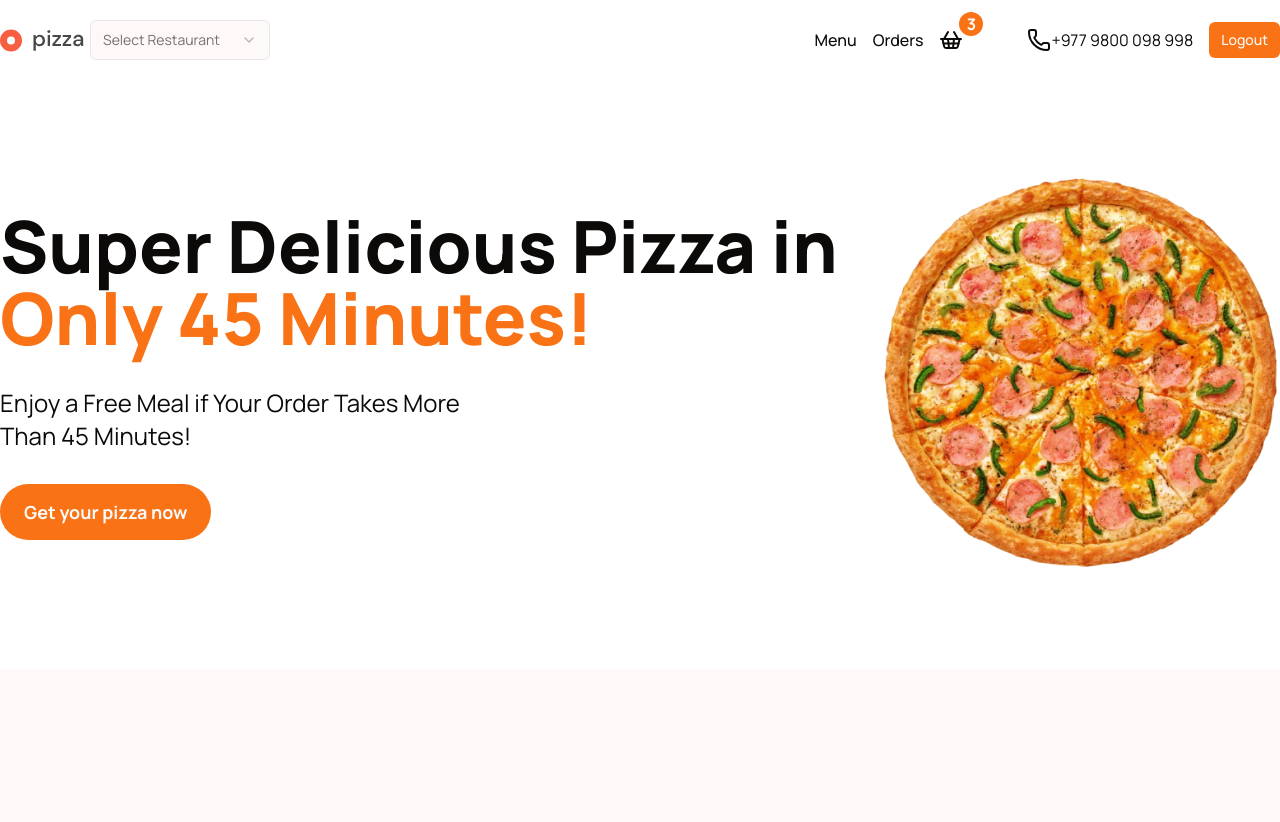
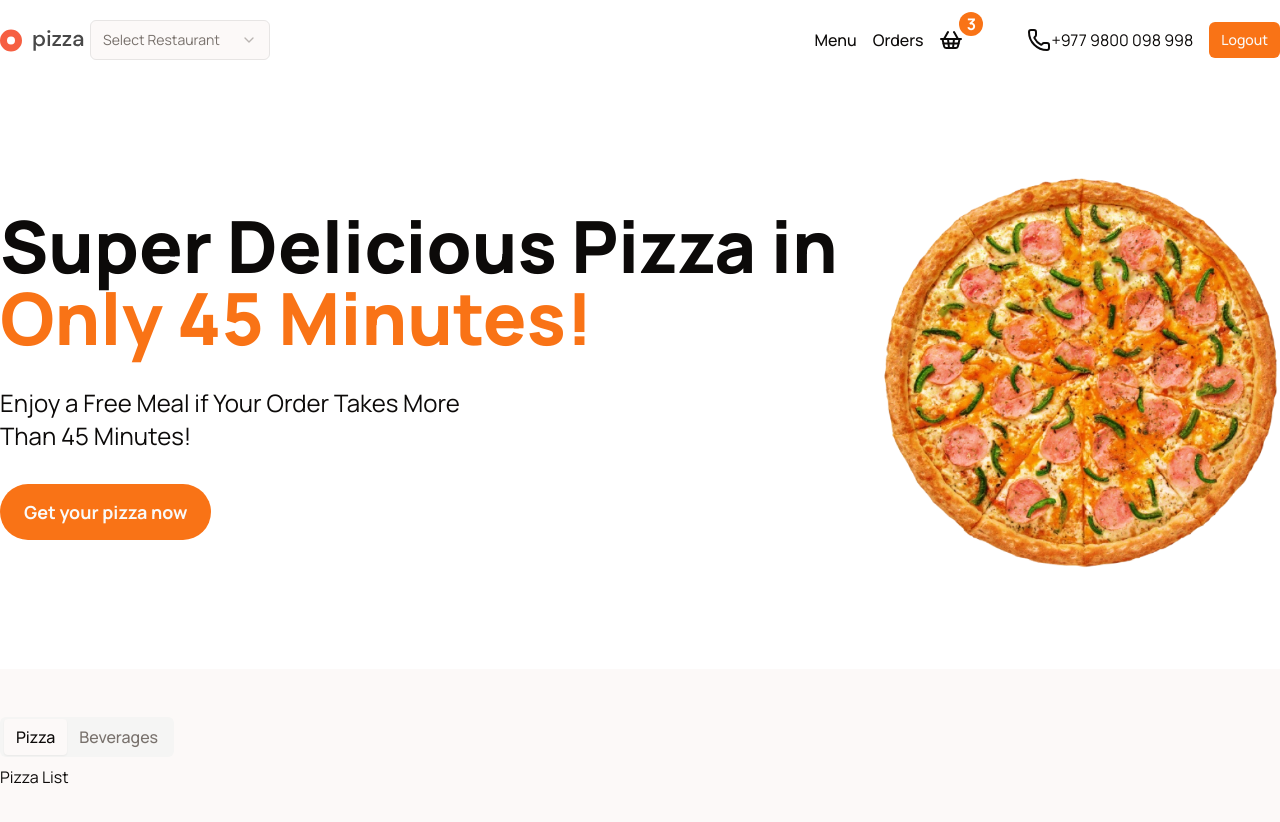
Before and after one commit to ramesh-kunwar/pizza-ordering-client-ui, a Next.js app: page / in a window 1280 px wide. Shown: the top 822 px of the page. Before the commit the page ends 800 px from the top, so only its background shows below. Built offline with nearby package versions, Linux system fonts and the light colour scheme.

Commit message:
add category tab ui

```diff
--- a/package.json
+++ b/package.json
@@ -11,6 +11,7 @@
   "dependencies": {
     "@radix-ui/react-select": "^2.2.5",
     "@radix-ui/react-slot": "^1.2.3",
+    "@radix-ui/react-tabs": "^1.1.12",
     "class-variance-authority": "^0.7.1",
     "clsx": "^2.1.1",
     "lucide-react": "^0.535.0",
--- a/src/app/(home)/page.tsx
+++ b/src/app/(home)/page.tsx
@@ -1,5 +1,6 @@
 import React from "react";
 import { Button } from "@/components/ui/button";
+import { Tabs, TabsContent, TabsList, TabsTrigger } from "@/components/ui/tabs";
 import Image from "next/image";
 const Home = () => {
   return (
@@ -28,6 +29,27 @@
           </div>
         </div>
       </section>
+
+      <section>
+        <div className="container mx-auto py-12">
+          <Tabs defaultValue="pizza" className="w-[400px]">
+            <TabsList>
+              <TabsTrigger value="pizza" className="text-md">
+                Pizza
+              </TabsTrigger>
+              <TabsTrigger value="beverages" className="text-md">
+                Beverages
+              </TabsTrigger>
+            </TabsList>
+            <TabsContent value="pizza" className="">
+              Pizza List
+            </TabsContent>
+            <TabsContent value="beverages" className="">
+              Beverages List
+            </TabsContent>
+          </Tabs>
+        </div>
+      </section>
     </>
   );
 };
--- /dev/null
+++ b/src/components/ui/tabs.tsx
@@ -0,0 +1,55 @@
+"use client"
+
+import * as React from "react"
+import * as TabsPrimitive from "@radix-ui/react-tabs"
+
+import { cn } from "@/lib/utils"
+
+const Tabs = TabsPrimitive.Root
+
+const TabsList = React.forwardRef<
+  React.ElementRef<typeof TabsPrimitive.List>,
+  React.ComponentPropsWithoutRef<typeof TabsPrimitive.List>
+>(({ className, ...props }, ref) => (
+  <TabsPrimitive.List
+    ref={ref}
+    className={cn(
+      "inline-flex h-10 items-center justify-center rounded-md bg-muted p-1 text-muted-foreground",
+      className
+    )}
+    {...props}
+  />
+))
+TabsList.displayName = TabsPrimitive.List.displayName
+
+const TabsTrigger = React.forwardRef<
+  React.ElementRef<typeof TabsPrimitive.Trigger>,
+  React.ComponentPropsWithoutRef<typeof TabsPrimitive.Trigger>
+>(({ className, ...props }, ref) => (
+  <TabsPrimitive.Trigger
+    ref={ref}
+    className={cn(
+      "inline-flex items-center justify-center whitespace-nowrap rounded-sm px-3 py-1.5 text-sm font-medium ring-offset-background transition-all focus-visible:outline-none focus-visible:ring-2 focus-visible:ring-ring focus-visible:ring-offset-2 disabled:pointer-events-none disabled:opacity-50 data-[state=active]:bg-background data-[state=active]:text-foreground data-[state=active]:shadow-sm",
+      className
+    )}
+    {...props}
+  />
+))
+TabsTrigger.displayName = TabsPrimitive.Trigger.displayName
+
+const TabsContent = React.forwardRef<
+  React.ElementRef<typeof TabsPrimitive.Content>,
+  React.ComponentPropsWithoutRef<typeof TabsPrimitive.Content>
+>(({ className, ...props }, ref) => (
+  <TabsPrimitive.Content
+    ref={ref}
+    className={cn(
+      "mt-2 ring-offset-background focus-visible:outline-none focus-visible:ring-2 focus-visible:ring-ring focus-visible:ring-offset-2",
+      className
+    )}
+    {...props}
+  />
+))
+TabsContent.displayName = TabsPrimitive.Content.displayName
+
+export { Tabs, TabsList, TabsTrigger, TabsContent }
```
Also changed, not shown: 1 other file (tests, documents, lock files or other folders).
